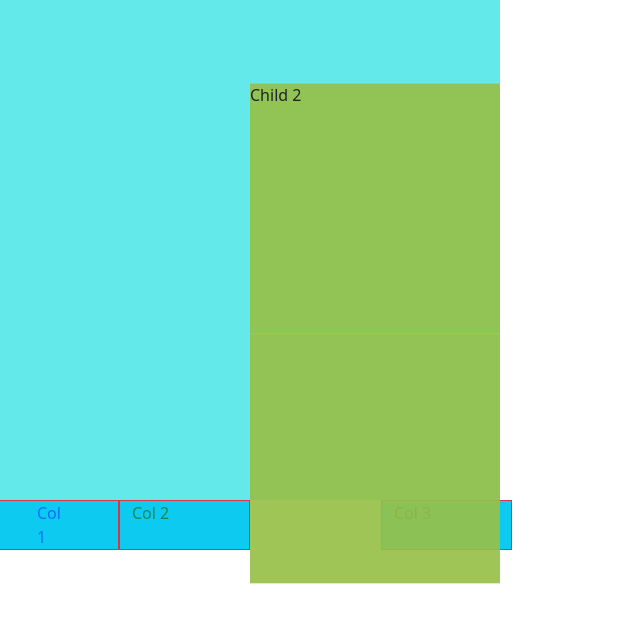
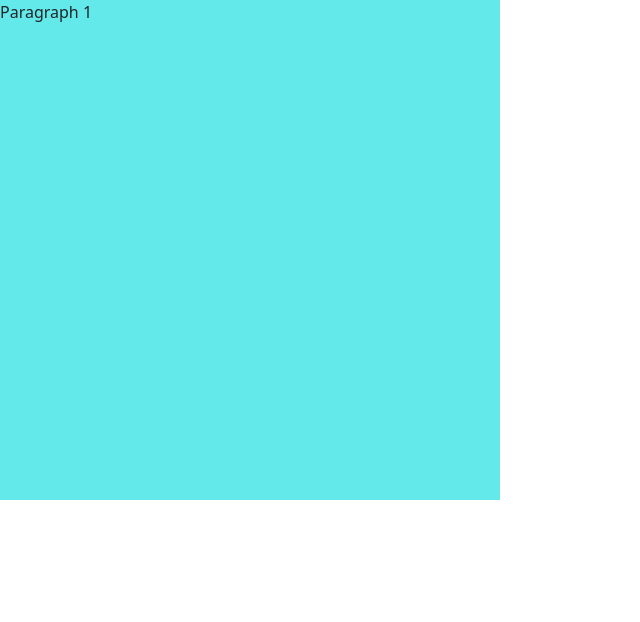
Before and after one commit to ankushk1/webinar-Oct-21, a plain HTML site: page index.html in a window 1280 px wide. Shown: the whole page, without its empty margins (0-640 px from the left). Drawn offline with nearby package versions, Linux system fonts and the light colour scheme.

Commit message:
changes in new

```diff
--- a/index.html
+++ b/index.html
@@ -35,16 +35,24 @@
       </div> -->
     <!-- </div> -->
     <!-- <div class="border border-dark px-5 w-20">Col 1</div> -->
-<!--
+    <!--
     <button>Submit</button>
     <input type="text" /> -->
     <div class="parent">
-      <div class="child">Child 2</div>
-      <div class="main child"></div>
-       <div class="row ">
-      <div class="col-6 col-md-3 col-lg-3 border border-danger px-5 bg-info text-primary">Col 1</div>
-      <div class="col-6 col-md-3 col-lg-3 border border-danger bg-info text-success">Col 2</div>
-      <div class="col-6 col-md-3 col-lg-3 offset-md-3 border border-danger bg-info">Col 3</div>
+      <p>Paragraph 1</p>
+      <link
+        href="https://cdn.jsdelivr.net/npm/bootstrap@5.1.3/dist/css/bootstrap.min.css"
+        rel="stylesheet"
+        integrity="sha384-1BmE4kWBq78iYhFldvKuhfTAU6auU8tT94WrHftjDbrCEXSU1oBoqyl2QvZ6jIW3"
+        crossorigin="anonymous"
+      />
+      <link
+        rel="stylesheet"
+        href="https://cdnjs.cloudflare.com/ajax/libs/font-awesome/6.1.0/css/all.min.css"
+        integrity="sha512-10/jx2EXwxxWqCLX/hHth/vu2KY3jCF70dCQB8TSgNjbCVAC/8vai53GfMDrO2Emgwccf2pJqxct9ehpzG+MTw=="
+        crossorigin="anonymous"
+        referrerpolicy="no-referrer"
+      />
     </div>
   </body>
   <!-- JavaScript Bundle with Popper -->
```
